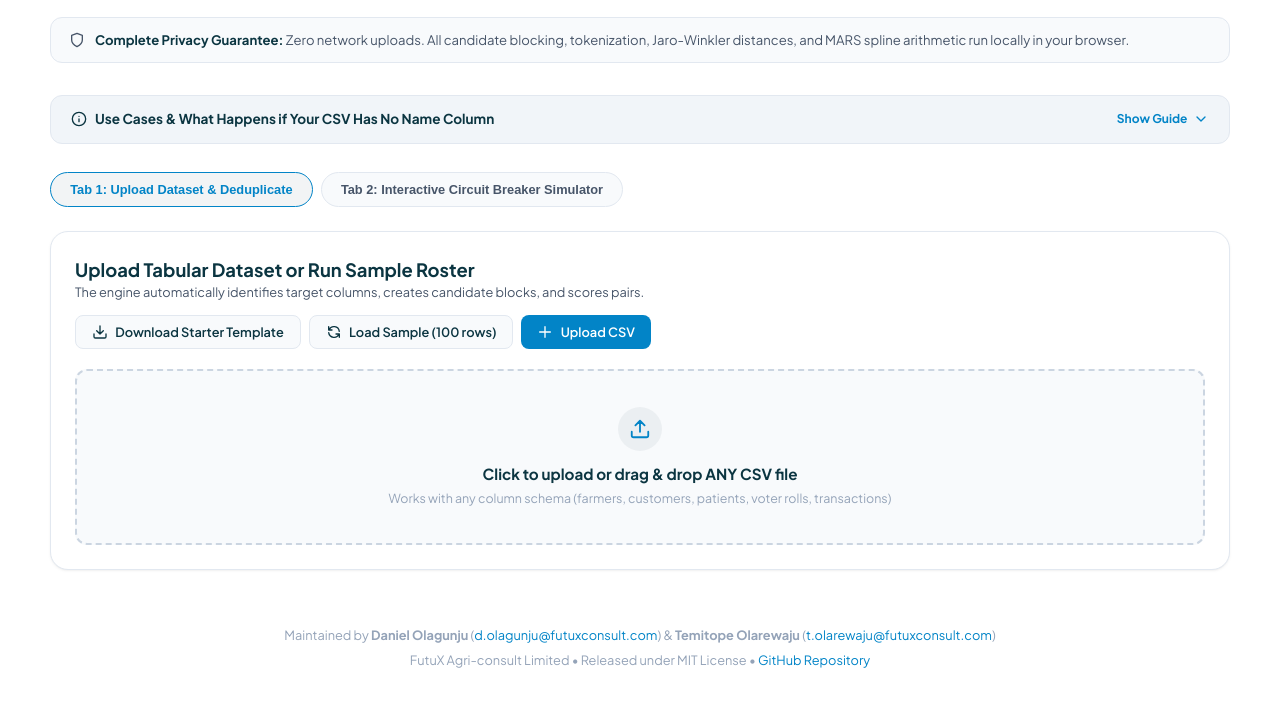
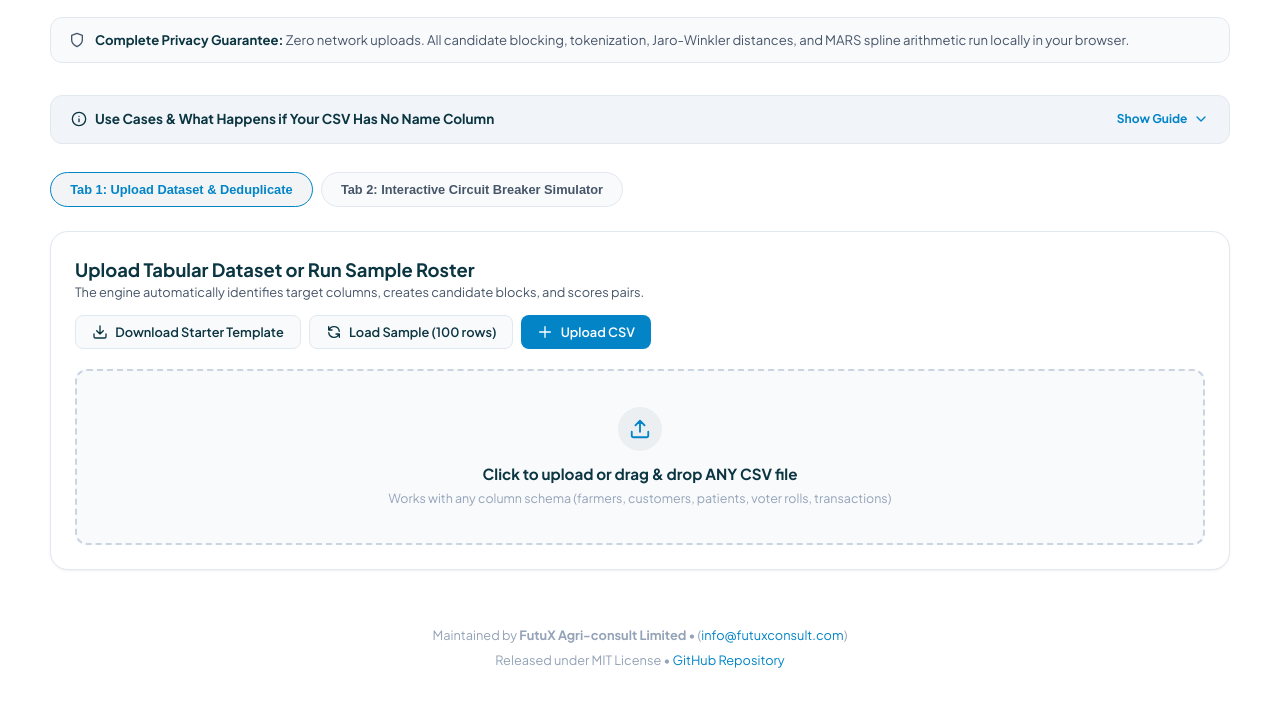
Before and after one commit to futuxagriconsult/whitebox-dedup-ml, a plain HTML site: page docs/index.html in a window 1280 px wide. Shown: the part 230-936 px from the top of the page. Drawn offline with nearby package versions, Linux system fonts and the light colour scheme.

Commit message:
docs: add npm package README, bump npm version to 0.1.1, and update demo footer to FutuX company details

```diff
--- a/docs/index.html
+++ b/docs/index.html
@@ -597,8 +597,8 @@
   </div>
 
   <footer>
-    <p>Maintained by <strong>Daniel Olagunju</strong> (<a href="mailto:d.olagunju@futuxconsult.com">d.olagunju@futuxconsult.com</a>) &amp; <strong>Temitope Olarewaju</strong> (<a href="mailto:t.olarewaju@futuxconsult.com">t.olarewaju@futuxconsult.com</a>)</p>
-    <p style="margin-top: 0.35rem;">FutuX Agri-consult Limited &bull; Released under MIT License &bull; <a href="https://github.com/todak2000/whitebox-dedup-ml" target="_blank">GitHub Repository</a></p>
+    <p>Maintained by <strong>FutuX Agri-consult Limited</strong> &bull; (<a href="mailto:info@futuxconsult.com">info@futuxconsult.com</a>)</p>
+    <p style="margin-top: 0.35rem;">Released under MIT License &bull; <a href="https://github.com/futuxagriconsult/whitebox-dedup-ml" target="_blank">GitHub Repository</a></p>
   </footer>
 </div>
 
--- a/packages/javascript/package.json
+++ b/packages/javascript/package.json
@@ -1,6 +1,6 @@
 {
   "name": "@futux/whitebox-dedup",
-  "version": "0.1.0",
+  "version": "0.1.1",
   "description": "Interpretable entity deduplication using auditable MARS equations and conformal prediction in TypeScript",
   "main": "dist/index.js",
   "module": "dist/index.mjs",
```
Also changed, not shown: packages/javascript/README.md (added).
